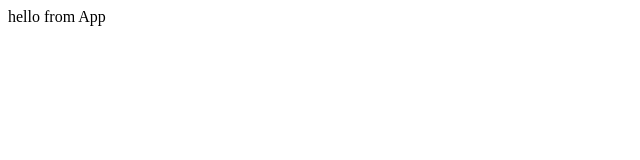
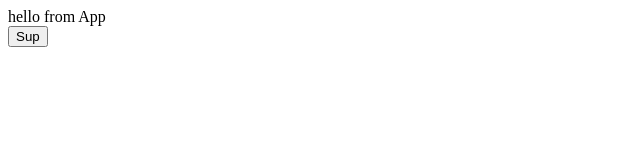
Before and after one commit to Secret-Recipes-Build-Week/frontend, a React (Create React App) app: page / in a window 1280 px wide. Shown: the top 160 px of the page, without its empty margins (0-640 px from the left). Built offline with nearby package versions, Linux system fonts and the light colour scheme.

Commit message:
Added validation folder, added loginForm component shell, installed yup, created loginFormSchema file

```diff
--- a/package.json
+++ b/package.json
@@ -14,7 +14,8 @@
     "react-scripts": "4.0.1",
     "redux": "^4.0.5",
     "styled-components": "^5.2.1",
-    "web-vitals": "^0.2.4"
+    "web-vitals": "^0.2.4",
+    "yup": "^0.32.8"
   },
   "scripts": {
     "start": "react-scripts start",
--- a/src/App.js
+++ b/src/App.js
@@ -5,6 +5,7 @@ import {Route, Switch} from 'react-router-dom';
 //components
 import PrivateRoute from './components/PrivateRoute';
 import TestComponent from'./components/testComponent/TestComponent';
+import LoginForm from './components/LoginForm'
 
 const App = () => {
   return (
@@ -14,6 +15,7 @@ const App = () => {
         <PrivateRoute path='/' component={TestComponent}/>
         <Route path='/'/>
       </Switch>
+      <LoginForm />
     </div>
   );
 }
--- /dev/null
+++ b/src/components/LoginForm.js
@@ -0,0 +1,9 @@
+import React from 'react'
+
+export default function LoginForm() {
+    return (
+        <div>
+            <button> Sup </button>
+        </div>
+    )
+}
--- /dev/null
+++ b/src/validation/loginFormSchema.js
@@ -0,0 +1 @@
+import * as yup from "yup";
```
Also changed, not shown: 2 other files (tests, documents, lock files or other folders).
